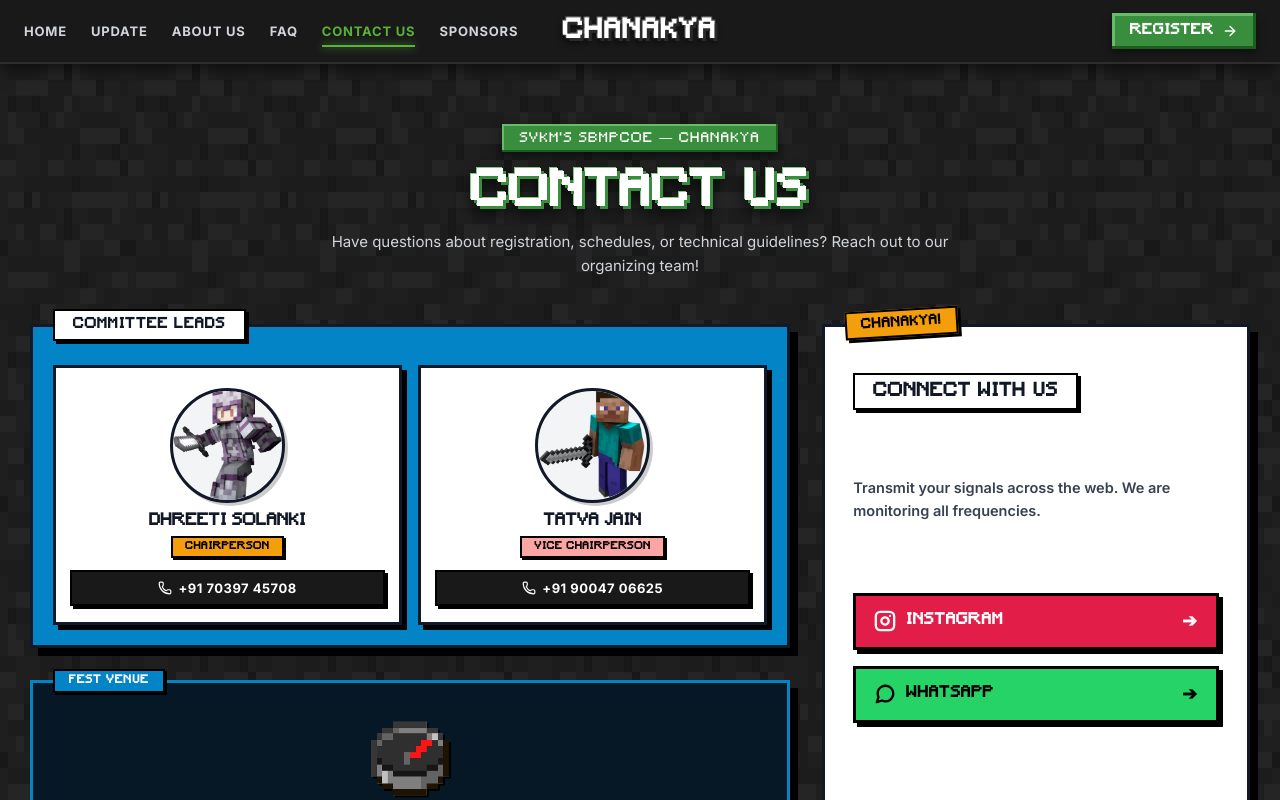
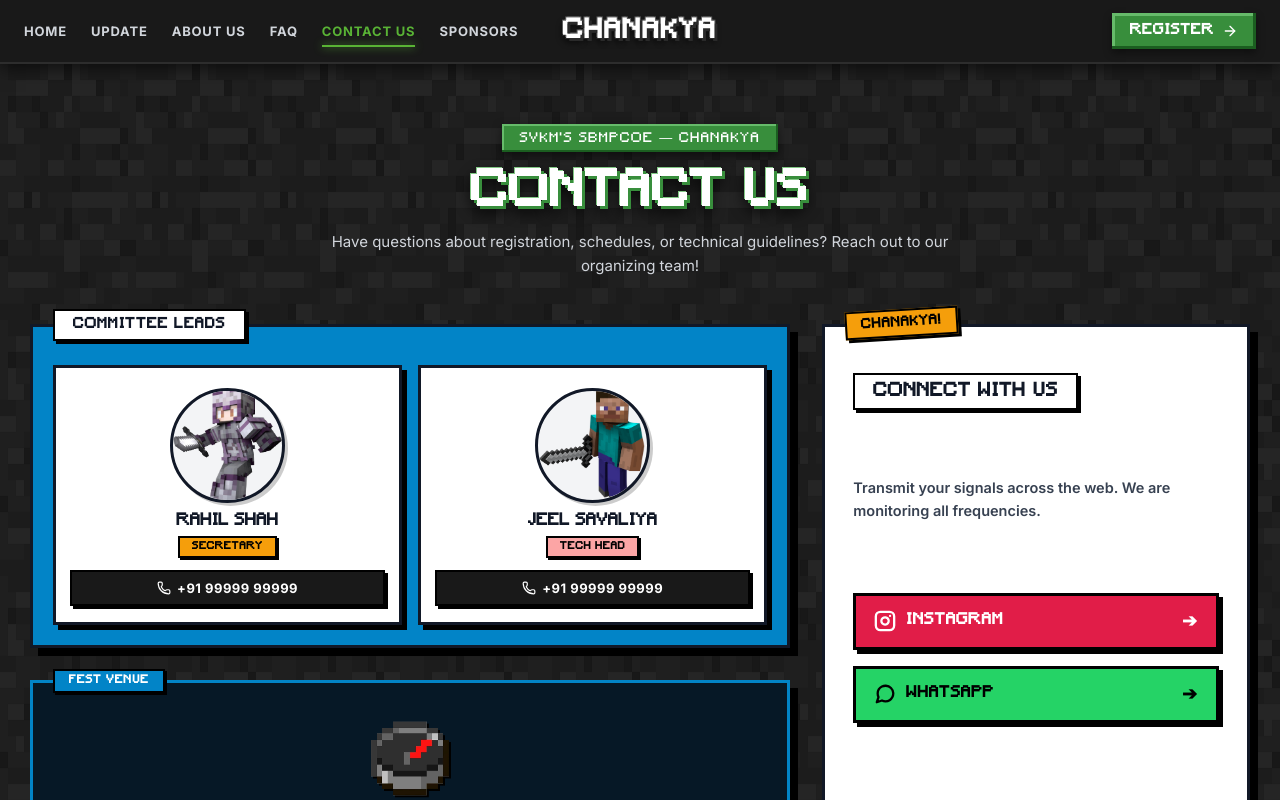
Before and after one commit to Jeel88/ChanakyaCraft, a React (Vite) app: page /contact in a window 1280 px wide. Shown: the top 800 px of the page. Built offline with nearby package versions, Linux system fonts and the light colour scheme.

Commit message:
ContactUs page Edit

```diff
--- a/src/components/ContactSection.jsx
+++ b/src/components/ContactSection.jsx
@@ -49,18 +49,18 @@ export default function ContactSection() {
   const committeeLeads = [
     {
       id: 1,
-      name: "DHREETI SOLANKI",
-      role: "CHAIRPERSON",
+      name: "Rahil Shah",
+      role: "Secretary",
       roleColor: "#f59e0b", // Yellow badge
-      phone: "+91 70397 45708",
+      phone: "+91 99999 99999",
       avatar: characterPng
     },
     {
       id: 2,
-      name: "TATVA JAIN",
-      role: "VICE CHAIRPERSON",
+      name: "Jeel Savaliya",
+      role: "Tech Head",
       roleColor: "#fca5a5", // Peach/Pink badge
-      phone: "+91 90047 06625",
+      phone: "+91 99999 99999",
       avatar: stevePng
     }
   ];
```
